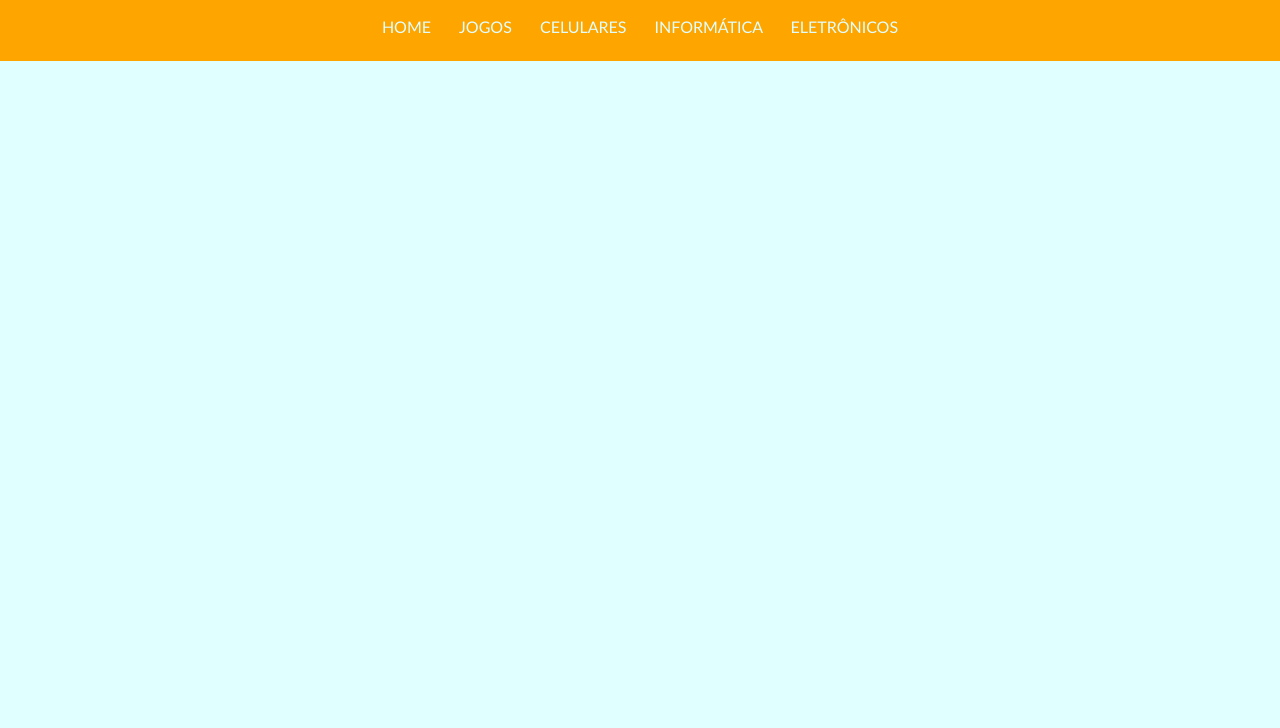
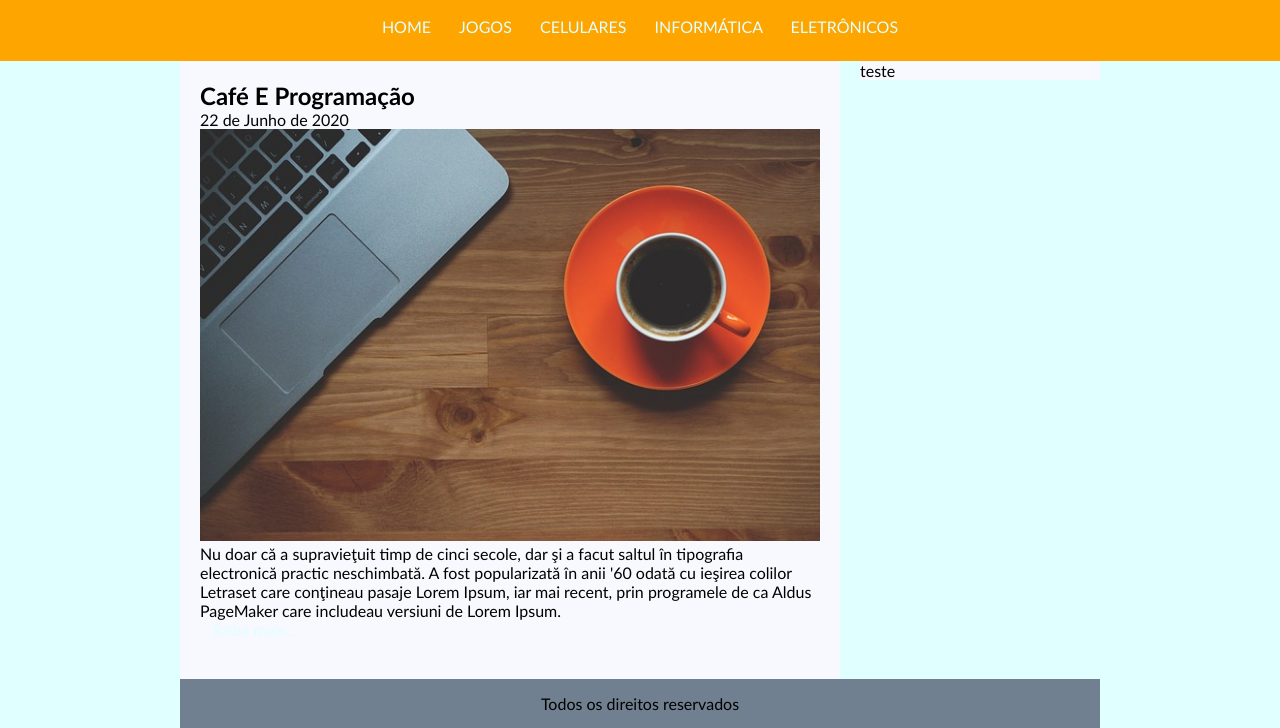
Before and after one commit to mau-simao/TecBlog, a plain HTML site: page index.html in a window 1280 px wide. Shown: the part 76-804 px from the top of the page. Drawn offline with Linux system fonts and the light colour scheme.

Commit message:
continuacao-do-projeto

```diff
--- a/css.css
+++ b/css.css
@@ -7,6 +7,11 @@
 	a:hover{color:orange; background:#E0FFFF;}
 
 	.Branco{color:white;}
+	.conteudos{padding:20px; margin-bottom:20px;}
 
-	#Cabeçalho{background:orange; padding:15px; text-align:center;}
+	#cabeçalho{background:orange; padding:15px; text-align:center;}
 	#Logo, #Menu{padding:10px;}
+	#corpo{width:920px; margin:0 auto;}
+	#postagens{width:660px; float:left; background:#F8F8FF;}
+	#postagens-lateral{width:240px; float:right; background:#F8F8FF;}
+	#rodape{background:#708090; clear:both; text-align:center; padding:15px;}
--- a/index.html
+++ b/index.html
@@ -11,7 +11,7 @@
 
 	<body>
 
-		<div id="Cabeçalho">
+		<div id="cabeçalho">
 
 			<div id="Logo"> <h1> Tec<span class="Branco">Blog</span> </h1> </div>
 
@@ -27,6 +27,34 @@
 
 		</div>
 
+		<div id="corpo">
+
+			<div id="postagens">
+
+				<div class="conteudos">
+
+					<h2> Café E Programação </h2>
+
+					22 de Junho de 2020
+
+					<img  width="620px" src="Imagens/imagem6.jpg">
+
+					<p> Nu doar că a supravieţuit timp de cinci secole, dar şi a facut saltul în tipografia electronică practic neschimbată. A fost popularizată în anii '60 odată cu ieşirea colilor Letraset care conţineau pasaje Lorem Ipsum, iar mai recent, prin programele de ca Aldus PageMaker care includeau versiuni de Lorem Ipsum. </p>
+
+					<a href="http://www.google.com"> Saiba mais... </a>
+
+				</div>
+
+			</div>
+
+			<div id="postagens-lateral"> teste
+
+			</div>
+
+			<div id="rodape"> Todos os direitos reservados </div>
+
+		</div>
+
 	</body>
 
 </html>
```
